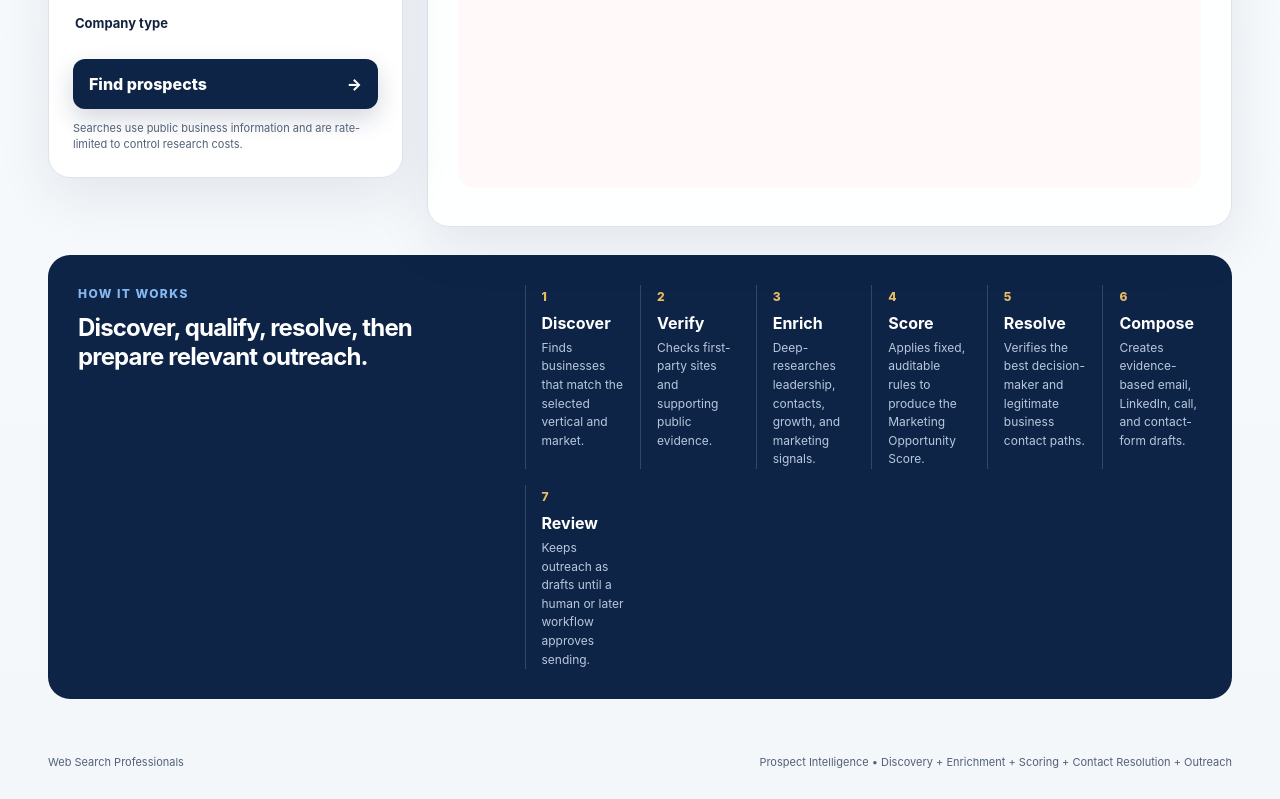
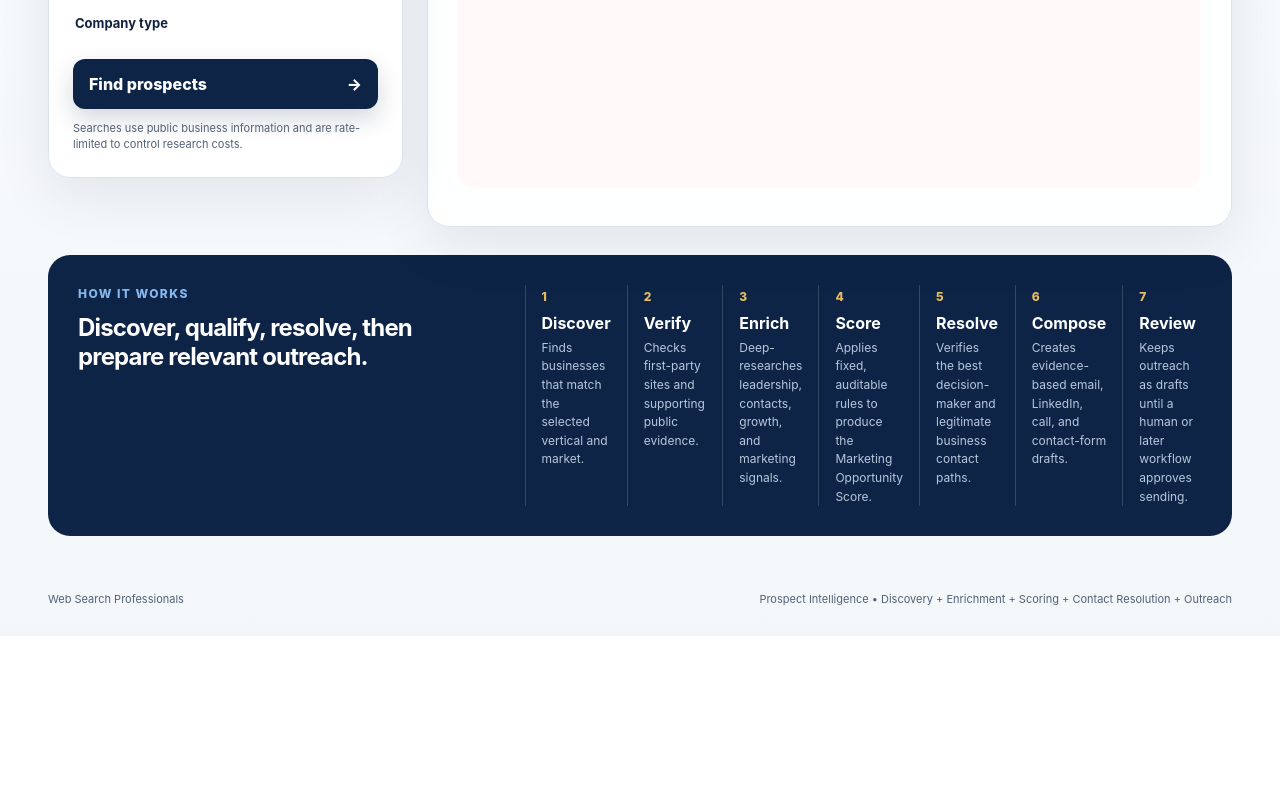
Before and after one commit to rudysellsdells-clone/agents-VIP, a website: page public/index.html in a window 1280 px wide. Shown: the part 982-1781 px from the top of the page. After the commit the page ends 1618 px from the top, so only its background shows below. Drawn offline with Linux system fonts and the light colour scheme; no server answers.

Commit message:
Expand workflow steps for Agent 5

```diff
--- a/public/styles.css
+++ b/public/styles.css
@@ -597,7 +597,7 @@ legend { margin-bottom: 10px; }
 
 .steps {
   display: grid;
-  grid-template-columns: repeat(6, 1fr);
+  grid-template-columns: repeat(7, 1fr);
   gap: 16px;
 }
 
```
